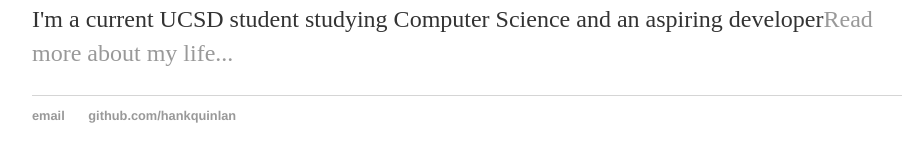
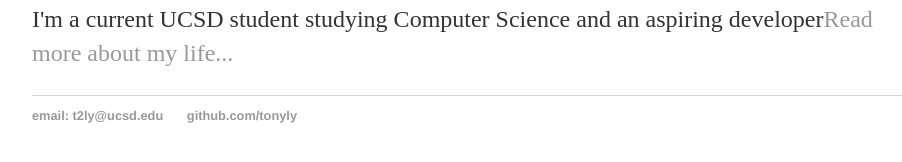
Before and after one commit to tonyly/tonyly.github.io, a Jekyll site: the page built from index.html, in a window 1280 px wide. Shown: the part 194-356 px from the top of the page, without its empty margins (160-1062 px from the left). Built offline with Jekyll 4.4.1, drawn with Linux system fonts in a browser that asks for light colours.

Commit message:
Update default.html

```diff
--- a/_layouts/default.html
+++ b/_layouts/default.html
@@ -21,8 +21,8 @@
 			</div><!-- /.container -->
 			<footer>
 	    		<ul>
-	        		<li><a href="mailto:hankquinlanhub@gmail.com">email</a></li>
-	        		<li><a href="https://github.com/hankquinlan">github.com/hankquinlan</a></li>
+	        		<li><a href="mailto:t2ly@ucsd.edu">email: t2ly@ucsd.edu</a></li>
+	        		<li><a href="https://github.com/tonyly">github.com/tonyly</a></li>
 				</ul>
 			</footer>
 		</body>
```
